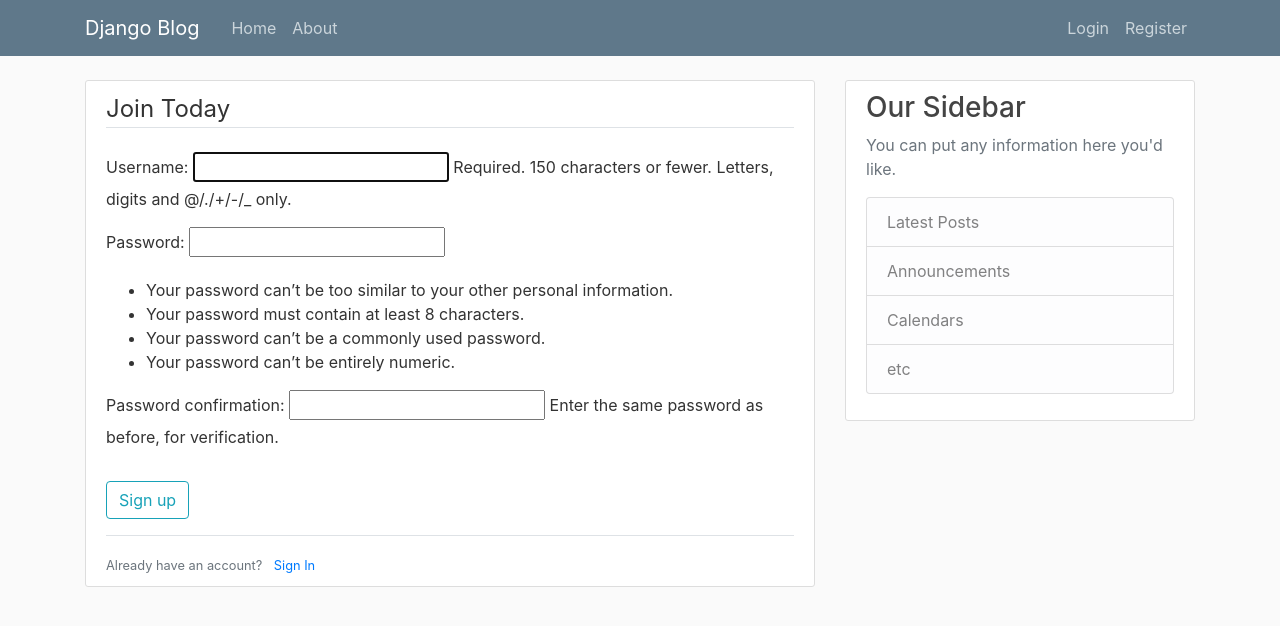
After one commit to Lutedad/Django_Practice, a Django app: page /register/ in a window 1280 px wide. The commit adds this page. Shown: the top 626 px of the page. Run offline with Django 4.2, Linux system fonts and the light colour scheme; some libraries are stand-ins or nearby versions.

Commit message:
period_1_03_08

```diff
--- a/Django/trial_project/blog/templates/blog/base.html
+++ b/Django/trial_project/blog/templates/blog/base.html
@@ -43,6 +43,13 @@
           <main role="main" class="container">
             <div class="row">
               <div class="col-md-8">
+                {% if messages %}
+                  {% for message in messages %}
+                  <div class="alert alert-{{ message.tags }}">
+                    {{ message }}
+                  </div>
+                  {% endfor %}
+                {% endif %}
                 {% block content %}{% endblock %}
               </div>
               <div class="col-md-4">
--- a/Django/trial_project/trial_project/settings.py
+++ b/Django/trial_project/trial_project/settings.py
@@ -31,6 +31,7 @@ ALLOWED_HOSTS = []
 # Application definition
 
 INSTALLED_APPS = [
+    'users.apps.UsersConfig',
     'blog.apps.BlogConfig',
     'django.contrib.admin',
     'django.contrib.auth',
--- a/Django/trial_project/trial_project/urls.py
+++ b/Django/trial_project/trial_project/urls.py
@@ -15,8 +15,11 @@ Including another URLconf
 """
 from django.contrib import admin
 from django.urls import path, include
+from users import views as user_views
 
 urlpatterns = [
     path('admin/', admin.site.urls),
-    path('', include('blog.urls'))
+    path('', include('blog.urls')),
+    path('register/', user_views.register, name='register')
+
 ]
--- /dev/null
+++ b/Django/trial_project/users/admin.py
@@ -0,0 +1,3 @@
+from django.contrib import admin
+
+# Register your models here.
--- /dev/null
+++ b/Django/trial_project/users/apps.py
@@ -0,0 +1,6 @@
+from django.apps import AppConfig
+
+
+class UsersConfig(AppConfig):
+    default_auto_field = 'django.db.models.BigAutoField'
+    name = 'users'
--- /dev/null
+++ b/Django/trial_project/users/models.py
@@ -0,0 +1,3 @@
+from django.db import models
+
+# Create your models here.
--- /dev/null
+++ b/Django/trial_project/users/templates/users/register.html
@@ -0,0 +1,21 @@
+{% extends "blog/base.html" %}
+
+{% block content %}
+    <div class ="content-section">
+        <form method="POST">
+            {% csrf_token %}
+            <fieldset class="form-group">
+                <legend class="border-bottom mb-4">Join Today</legend>
+                {{ form.as_p }}
+            </fieldset>
+            <div class="form-group">
+                <button class="btn btn-outline-info" type="submit">Sign up</button>
+            </div>
+        </form>
+        <div class="border-top pt-3">
+            <small class="text-muted">
+                Already have an account? <a class="ml-2" href="#">Sign In</a>
+            </small>
+        </div>
+    </div>
+{% endblock content %}
--- /dev/null
+++ b/Django/trial_project/users/tests.py
@@ -0,0 +1,3 @@
+from django.test import TestCase
+
+# Create your tests here.
--- /dev/null
+++ b/Django/trial_project/users/views.py
@@ -0,0 +1,22 @@
+from django.shortcuts import render, redirect
+from django.contrib.auth.forms import UserCreationForm
+from django.contrib import messages
+
+
+def register(request):
+    if request.method == 'POST':
+        form = UserCreationForm(request.POST)
+        if form.is_valid():
+            username = form.cleaned_data.get('username')
+            messages.success(request, f'Account created for {username}!')
+            return redirect('blog-home')
+    else:
+        form = UserCreationForm()
+    return render(request,'users/register.html',{'form':form})
+# Create your views here.
+
+#messages.debug
+#messages.info
+#messages.warning
+#messages.success
+#messages.error
```
Also changed, not shown: Django/trial_project/users/__init__.py (added), Django/trial_project/users/migrations/__init__.py (added).
